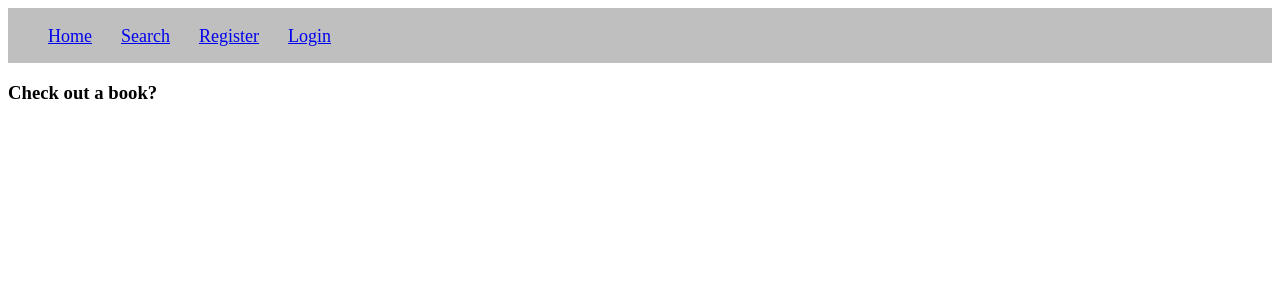
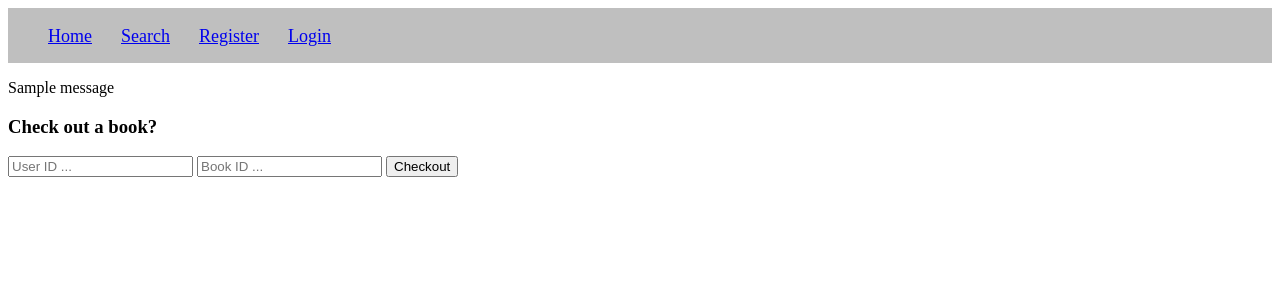
Before and after one commit to anteecy/brary, a Django app: template brary/library/templates/library/checkout.html in a window 1280 px wide. Shown: the top 300 px of the page. Run offline with Django 3.2, Linux system fonts and the light colour scheme; the template is opened without the code that fills it, so the values that code supplies are empty; one stand-in notice (Sample message) is shown.

Commit message:
Implemented checkout feature

```diff
--- a/brary/library/templates/library/checkout.html
+++ b/brary/library/templates/library/checkout.html
@@ -2,4 +2,19 @@
 
 {% include 'brary/nav.html' %}
 
+{% if messages %}
+    {% for message in messages %}
+        <p>{{ message }}</p>
+    {% endfor %}
+{% endif %}
 <h3>Check out a book?</h3>
+
+
+<form action="{% url 'library:checkout' %}" method="post">
+{% csrf_token %}
+
+	<input name="user_id" type="text" placeholder="User ID ...">
+	<input name="book_id" type="text" placeholder="Book ID ...">
+	<input type="submit" value="Checkout">
+
+</form>
```
Also changed, not shown: brary/library/views.py (+14 -1 lines), brary/db.sqlite3.
